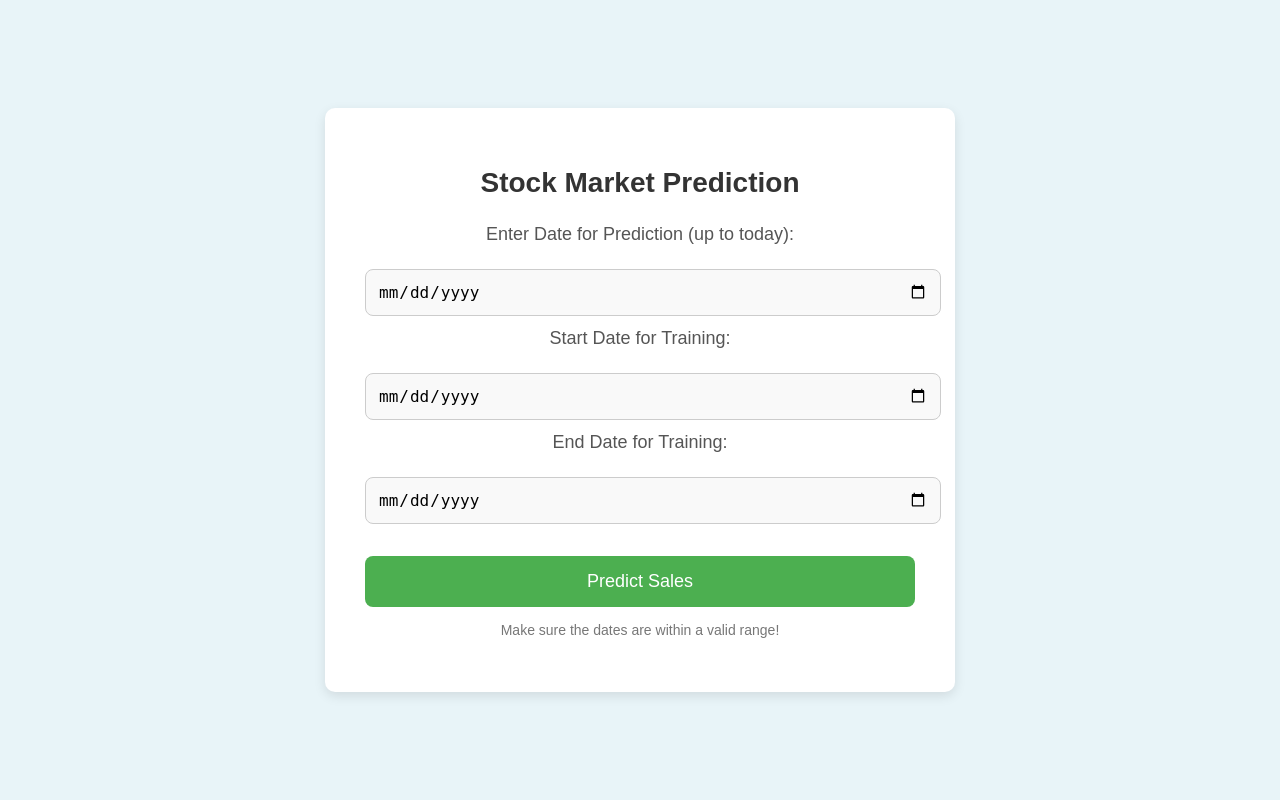
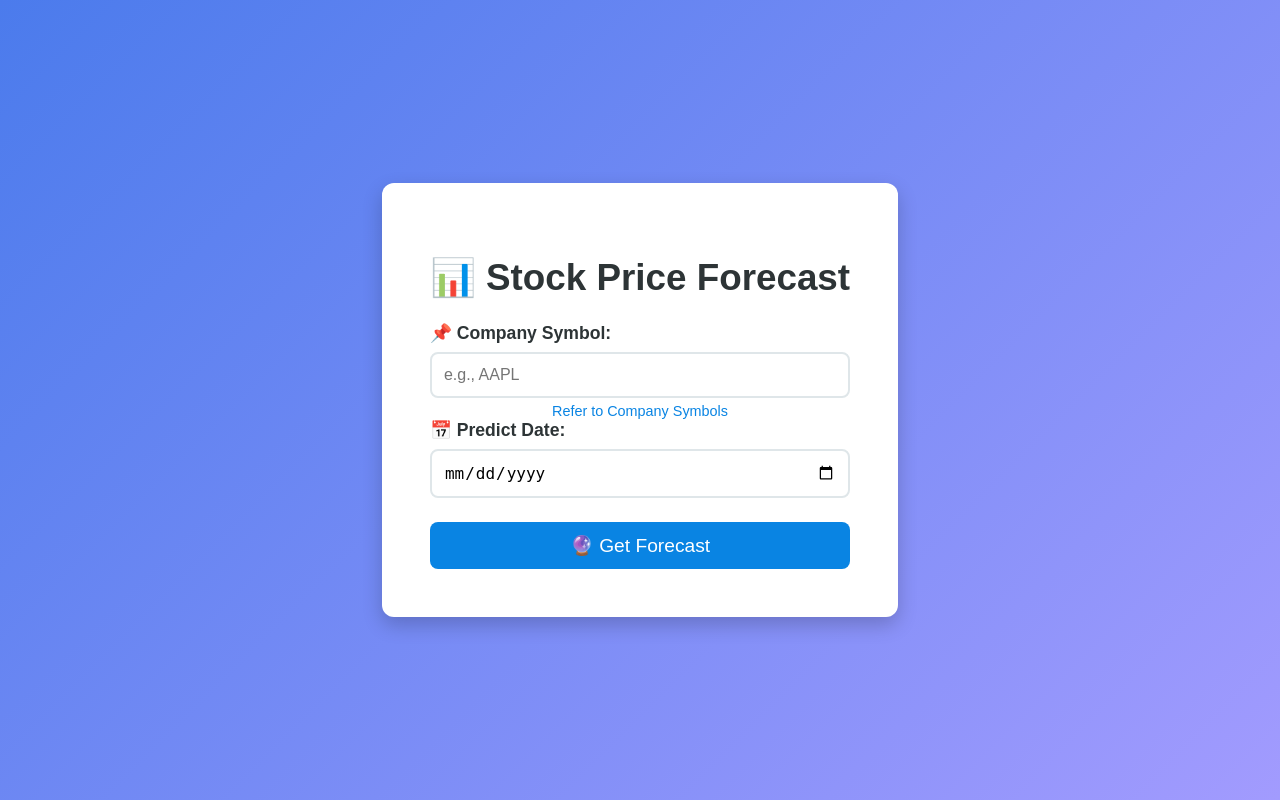
Before and after one commit to YogiramV/StockMarketPrediction, a Flask app: page / in a window 1280 px wide. Run offline with Flask 3, Linux system fonts and the light colour scheme.

Commit message:
Made forecasting changes

```diff
--- a/app.py
+++ b/app.py
@@ -1,5 +1,7 @@
 from flask import Flask, render_template, request
-from predictor import Predictor
+from predictor import predict
+from datetime import datetime
+
 app = Flask(__name__)
 
 
@@ -8,21 +10,27 @@ def index():
     return render_template('index.html')
 
 
-@app.route('/predict', methods=['POST'])
-def predict():
+@app.route('/forecast', methods=['POST'])
+def forecast():
+    try:
+        # Get user input from the form
+        company = request.form['company']
+        predict_date = request.form['predict_date']
 
-    prediction_date = request.form['date']
-    start_date = request.form['start_date']
-    end_date = request.form['end_date']
-    if start_date > end_date:
-        return render_template('prediction_result.html', prediction_result="Error: Start date cannot be after end date.")
-    model = Predictor('AAPL', start_date, end_date)
-    prediction = model.predict(prediction_date)
-    prediction_result = (
-        f"Stock price prediction for {prediction_date}  is {prediction[0][0]}"
-    )
-    return render_template('prediction_result.html', prediction_result=prediction_result)
+        # Call the predict function from predictor.py
+        forecast = predict(company, predict_date)
+
+        # Render the prediction result page and pass the forecast data
+        formatted_date = datetime.strptime(
+            predict_date, '%Y-%m-%d').strftime('%d-%m-%Y')
+        return render_template('prediction.html',
+                               company=company,
+                               predict_date=formatted_date,
+                               forecast=forecast)
+
+    except Exception as e:
+        return f"Error: {str(e)}", 400
 
 
-def main():
+if __name__ == '__main__':
     app.run(debug=True)
--- a/templates/index.html
+++ b/templates/index.html
@@ -1,106 +1,135 @@
 <!DOCTYPE html>
 <html lang="en">
+
 <head>
     <meta charset="UTF-8">
     <meta name="viewport" content="width=device-width, initial-scale=1.0">
-    <title>Stock Market Prediction</title>
+    <title>Stock Price Forecast</title>
     <style>
+        /* General Styles */
         body {
-            font-family: 'Arial', sans-serif;
-            background-color: #e8f4f8;
+            font-family: 'Poppins', sans-serif;
+            background: linear-gradient(135deg, #4b7bec, #a29bfe);
+            margin: 0;
+            padding: 0;
             display: flex;
             justify-content: center;
             align-items: center;
             height: 100vh;
-            margin: 0;
+            color: #fff;
         }
 
+        /* Form Container */
         .container {
-            background-color: white;
-            padding: 40px;
-            border-radius: 10px;
-            box-shadow: 0 4px 12px rgba(0, 0, 0, 0.1);
-            width: 100%;
-            max-width: 550px;
+            background: #ffffff;
+            padding: 3rem;
+            border-radius: 12px;
+            box-shadow: 0 8px 20px rgba(0, 0, 0, 0.2);
+            max-width: 450px;
             text-align: center;
+            transition: transform 0.3s ease;
         }
 
-        h1 {
-            font-size: 28px;
-            color: #333;
-            margin-bottom: 25px;
+        .container:hover {
+            transform: translateY(-5px);
         }
 
-        label {
-            font-size: 18px;
-            margin-bottom: 12px;
-            display: block;
-            color: #555;
+        /* Heading */
+        h1 {
+            font-size: 2.3rem;
+            color: #2d3436;
+            margin-bottom: 1.5rem;
         }
 
+        /* Form Labels */
+        label {
+            font-size: 1.1rem;
+            color: #2d3436;
+            display: block;
+            text-align: left;
+            font-weight: 600;
+            margin-bottom: 8px;
+        }
+
+        /* Input Fields */
+        input[type="text"],
         input[type="date"] {
             width: 100%;
             padding: 12px;
-            margin: 12px 0;
-            border: 1px solid #ccc;
+            margin-bottom: 1.5rem;
+            border: 2px solid #dfe6e9;
             border-radius: 8px;
-            font-size: 16px;
-            background-color: #f9f9f9;
+            font-size: 1rem;
+            box-sizing: border-box;
+            outline: none;
+            transition: border-color 0.3s ease;
         }
 
+        input[type="text"]:focus,
         input[type="date"]:focus {
-            border-color: #4CAF50;
-            background-color: #fff;
+            border-color: #4b7bec;
         }
 
+        /* Submit Button */
         button {
-            background-color: #4CAF50;
+            background: #0984e3;
             color: white;
+            padding: 12px;
             border: none;
-            padding: 15px 0;
-            font-size: 18px;
+            border-radius: 8px;
+            font-size: 1.2rem;
             cursor: pointer;
-            border-radius: 8px;
             width: 100%;
-            margin-top: 20px;
+            transition: background 0.3s ease;
         }
 
         button:hover {
-            background-color: #45a049;
+            background: #74b9ff;
         }
 
-        .error-message {
-            color: red;
-            font-size: 14px;
-            margin-top: 12px;
+        /* Footer */
+        .footer {
+            margin-top: 1.5rem;
+            font-size: 0.9rem;
+            color: #636e72;
         }
 
-        .note {
-            font-size: 14px;
-            color: #777;
-            margin-top: 15px;
+        .footer a {
+            color: #0984e3;
+            text-decoration: none;
+            font-weight: 600;
+        }
+
+        /* Link Style near Company Symbol */
+        .symbol-link {
+            font-size: 0.9rem;
+            color: #0984e3;
+            text-decoration: none;
+            display: inline-block;
+            margin-top: 2px;
+        }
+
+        .symbol-link:hover {
+            text-decoration: underline;
         }
     </style>
 </head>
+
 <body>
+    <div class="container">
+        <h1>📊 Stock Price Forecast</h1>
+        <form action="/forecast" method="POST">
+            <label for="company">📌 Company Symbol:</label>
+            <input type="text" id="company" name="company" placeholder="e.g., AAPL" required style="margin-bottom: 3px;">
+            <!-- Link to stock analysis for company symbols -->
+            <a href="https://stockanalysis.com/stocks/" target="_blank" class="symbol-link">Refer to Company Symbols</a>
 
-<div class="container">
-    <h1>Stock Market Prediction</h1>
-    <form action="{{ url_for('predict') }}" method="POST">
-        <label for="date">Enter Date for Prediction (up to today):</label>
-        <input type="date" id="date" name="date" max="{{ today }}" required>
+            <label for="predict_date">📅 Predict Date:</label>
+            <input type="date" id="predict_date" name="predict_date" required>
 
-        <label for="start_date">Start Date for Training:</label>
-        <input type="date" id="start_date" name="start_date" max="{{ today }}" required>
+            <button type="submit">🔮 Get Forecast</button>
+        </form>
+    </div>
+</body>
 
-        <label for="end_date">End Date for Training:</label>
-        <input type="date" id="end_date" name="end_date" max="{{ today }}" required>
-
-        <button type="submit">Predict Sales</button>
-
-        <p class="note">Make sure the dates are within a valid range!</p>
-    </form>
-</div>
-
-</body>
 </html>
```
Also changed, not shown: data_fetcher.py (+59 -3 lines), predictor.py (+55 -21 lines), templates/prediction.html (added, +101 -0 lines), templates/prediction_result.html (deleted, +0 -68 lines).
